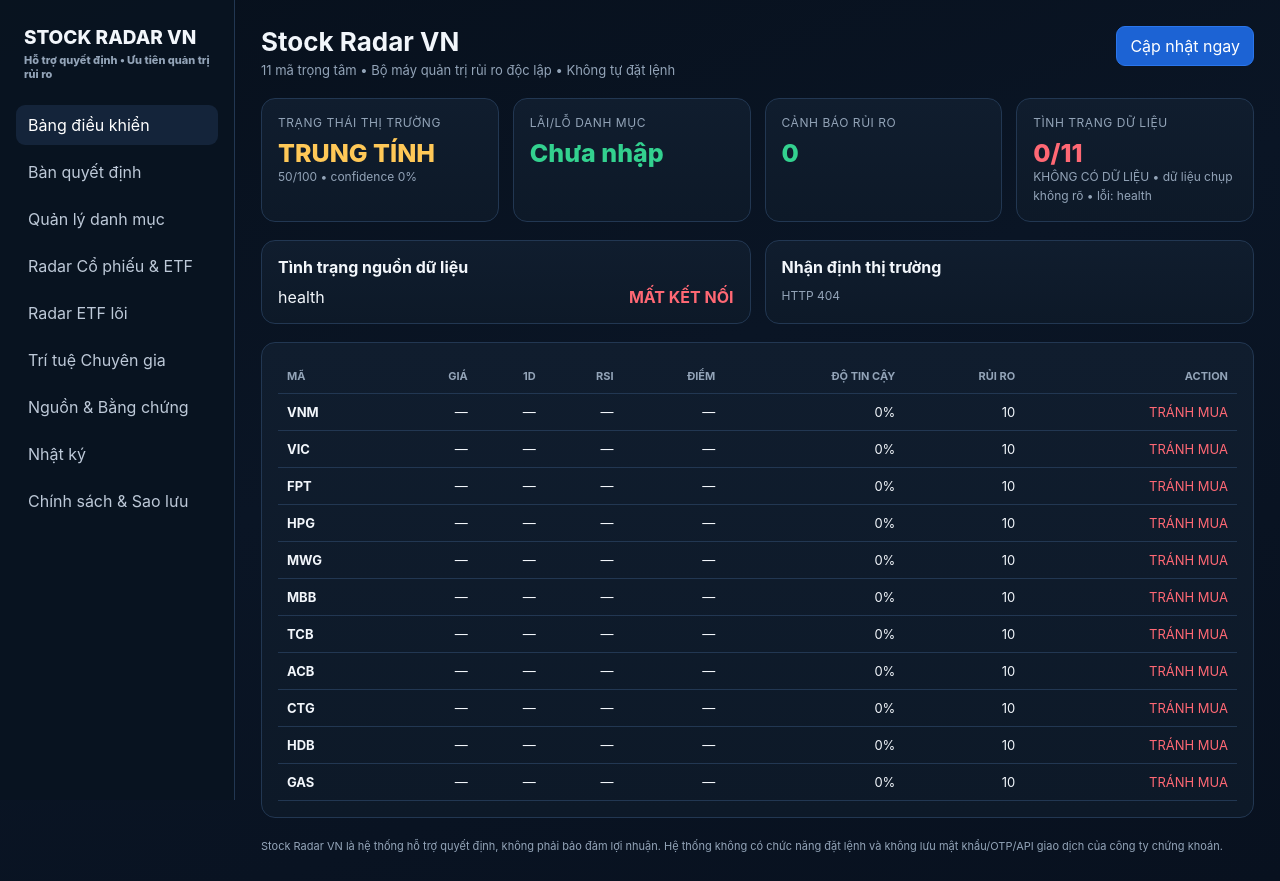
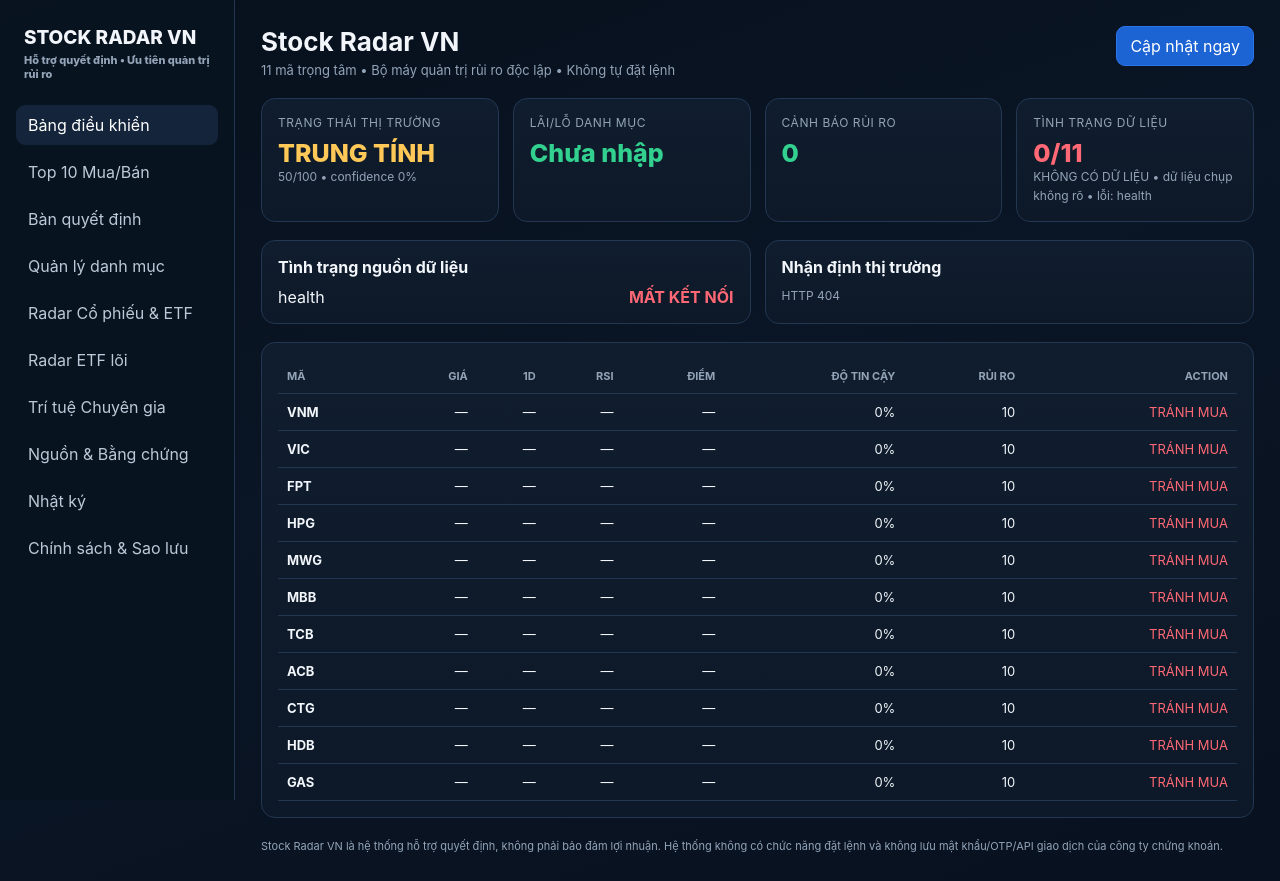
Before and after one commit to minhtamexpress-stack/stock-radar-vn, a website: page index.html in a window 1280 px wide. Drawn offline with Linux system fonts and the light colour scheme; no server answers.

Commit message:
Load Top 10 buy sell decision dashboard

```diff
--- a/index.html
+++ b/index.html
@@ -1,6 +1,6 @@
-<!doctype html><html lang="vi"><head><meta charset="utf-8"><meta name="viewport" content="width=device-width,initial-scale=1"><meta http-equiv="Cache-Control" content="no-cache, no-store, must-revalidate"><meta http-equiv="Pragma" content="no-cache"><meta http-equiv="Expires" content="0"><title>Stock Radar VN</title><meta name="description" content="Hệ thống hỗ trợ quyết định đầu tư chứng khoán Việt Nam"><link rel="stylesheet" href="./styles.css?v=20260827vi2"></head><body>
+<!doctype html><html lang="vi"><head><meta charset="utf-8"><meta name="viewport" content="width=device-width,initial-scale=1"><meta http-equiv="Cache-Control" content="no-cache, no-store, must-revalidate"><meta http-equiv="Pragma" content="no-cache"><meta http-equiv="Expires" content="0"><title>Stock Radar VN</title><meta name="description" content="Hệ thống hỗ trợ quyết định đầu tư chứng khoán Việt Nam"><link rel="stylesheet" href="./styles.css?v=20260827flow1"></head><body>
 <div class="shell"><aside class="side"><div class="brand">STOCK RADAR VN<small>Hỗ trợ quyết định • Ưu tiên quản trị rủi ro</small></div><nav class="nav" id="nav"><button data-view="dashboard" class="active">Bảng điều khiển</button><button data-view="portfolio">Quản lý danh mục</button><button data-view="radar">Radar Cổ phiếu & ETF</button><button data-view="social">Trí tuệ Chuyên gia</button><button data-view="evidence">Nguồn & Bằng chứng</button><button data-view="journal">Nhật ký</button><button data-view="settings">Chính sách & Sao lưu</button></nav></aside><main class="main">
 <section class="view active" id="view-dashboard"></section><section class="view" id="view-portfolio"></section><section class="view" id="view-radar"></section><section class="view" id="view-social"></section><section class="view" id="view-evidence"></section><section class="view" id="view-journal"></section><section class="view" id="view-settings"></section>
 <div class="footerNote">Stock Radar VN là hệ thống hỗ trợ quyết định, không phải bảo đảm lợi nhuận. Hệ thống không có chức năng đặt lệnh và không lưu mật khẩu/OTP/API giao dịch của công ty chứng khoán.</div></main></div>
 <div id="toast" class="toast"></div><div id="lock" class="screenLock"><div class="lockbox"><h2>Khóa Stock Radar VN</h2><div class="small">PIN chỉ bảo vệ dữ liệu trên thiết bị này, không thay thế bảo mật hệ điều hành.</div><div style="height:10px"></div><input id="unlockPin" type="password" class="input" placeholder="Nhập PIN"><div style="height:10px"></div><button class="btn primary" id="unlockBtn">Mở khóa</button></div></div>
-<script type="module" src="./app.js?v=20260827vi2"></script><script type="module" src="./freshness.js?v=20260827vi2"></script><script type="module" src="./decision-ui.js?v=20260827vi2"></script><script type="module" src="./etf-ui.js?v=20260827vi2"></script><script type="module" src="./governance-ui.js?v=20260827vi2"></script><script type="module" src="./event-proxy-ui.js?v=20260827vi2"></script><script type="module" src="./risk-policy-ui.js?v=20260827vi2"></script><script type="module" src="./portfolio-trade-ui.js?v=20260827vi2"></script><script type="module" src="./vi-ui.js?v=20260827vi2"></script></body></html>
+<script type="module" src="./app.js?v=20260827flow1"></script><script type="module" src="./freshness.js?v=20260827flow1"></script><script type="module" src="./decision-ui.js?v=20260827flow1"></script><script type="module" src="./quick-decision-ui.js?v=20260827flow1"></script><script type="module" src="./etf-ui.js?v=20260827flow1"></script><script type="module" src="./governance-ui.js?v=20260827flow1"></script><script type="module" src="./event-proxy-ui.js?v=20260827flow1"></script><script type="module" src="./risk-policy-ui.js?v=20260827flow1"></script><script type="module" src="./portfolio-trade-ui.js?v=20260827flow1"></script><script type="module" src="./vi-ui.js?v=20260827flow1"></script></body></html>
```
